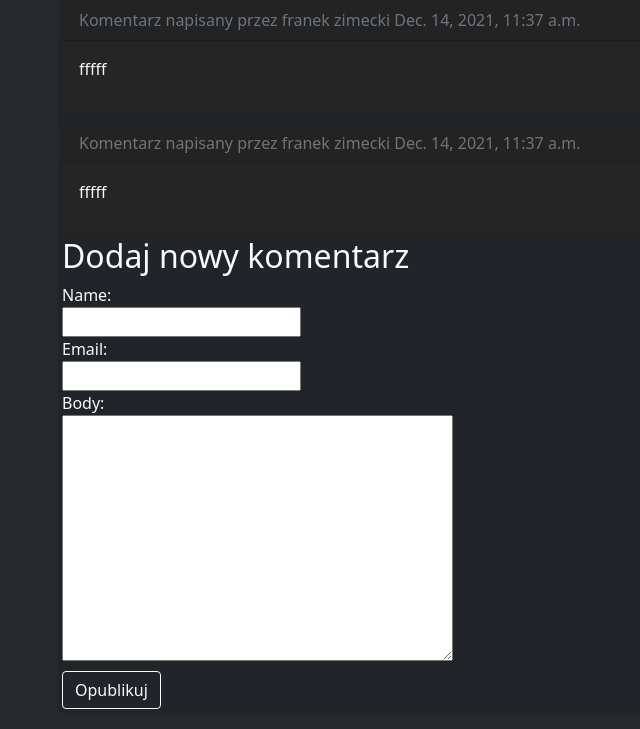
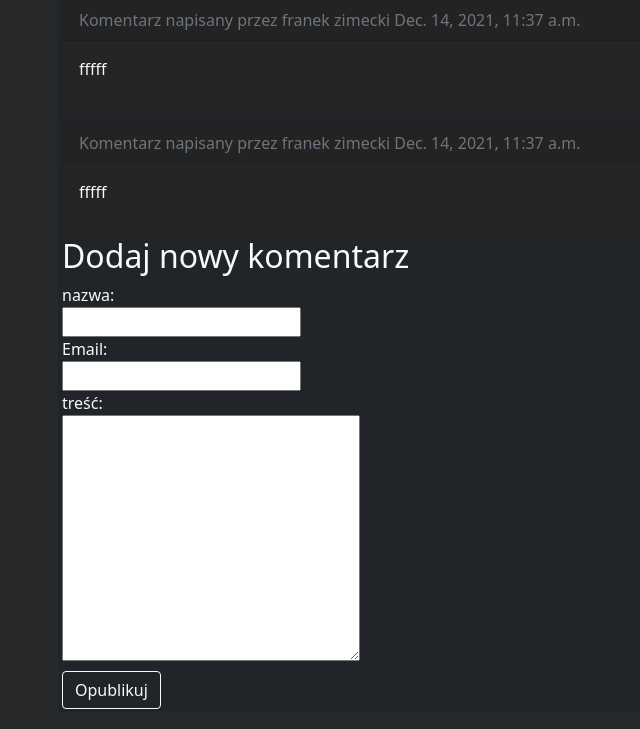
Before and after one commit to zimny-tech/my-first-blog, a Django app: template blog/templates/blog/post/detail.html in a window 1280 px wide. Shown: the part 2333-3062 px from the top of the page, without its empty margins (102-742 px from the left). Run offline with Django 3.2, Linux system fonts and the light colour scheme; the template is opened without the code that fills it: values that come from a table or form of the project are taken from there, others are empty; data comes from the database, SQL or seed files in the repository; parts of the project's set-up code (start-up, migrations or seed data) failed here and were passed over; some web fonts are replaced.

Commit message:
Update detail.html

```diff
--- a/blog/templates/blog/post/detail.html
+++ b/blog/templates/blog/post/detail.html
@@ -38,7 +38,7 @@
      {{ comment.created }}</p>
     </div>
  <div class="card-body">
-   {{ comment.body|linebreaks }}
+   {{ comment.body|markdown }}
 </div>
 </div>
 {% empty %}
@@ -52,9 +52,9 @@
 </div>
  <form method="post">
   {% csrf_token %}
-  <label for="id_name">Name:</label><br> <input type="text" name="name" maxlength="80" required="" id="id_name"><br>
+  <label for="id_name">nazwa:</label><br> <input type="text" name="name" maxlength="80" required="" id="id_name"><br>
   <label for="id_email">Email:</label><br> <input type="email" name="email" maxlength="254" required="" id="id_email"><br>
-  <label for="id_body">Body:</label><br> <textarea name="body" cols="40" rows="10" required="" id="id_body"></textarea><br>
+  <label for="id_body">treść:</label><br> <textarea name="body" rows="10" cols="30" required="" id="id_body"></textarea><br>
   <input type="submit" value="Opublikuj" class="btn btn-outline-light mt-1">
 </form>
 </div>
@@ -62,9 +62,9 @@
  <h2>Dodaj nowy komentarz</h2>
  <form method="post">
   {% csrf_token %}
-  <label for="id_name">Name:</label><br> <input type="text" name="name" maxlength="80" required="" id="id_name"><br>
+  <label for="id_name">nazwa:</label><br> <input type="text" name="name" maxlength="80" required="" id="id_name"><br>
   <label for="id_email">Email:</label><br> <input type="email" name="email" maxlength="254" required="" id="id_email"><br>
-  <label for="id_body">Body:</label><br> <textarea name="body" cols="40" rows="10" required="" id="id_body"></textarea><br>
+  <label for="id_body">treść:</label><br> <textarea name="body" rows="10" cols="30" id="id_body"></textarea><br>
   <input type="submit" value="Opublikuj" class="btn btn-outline-light mt-1">
 </form>
 </div>
```
